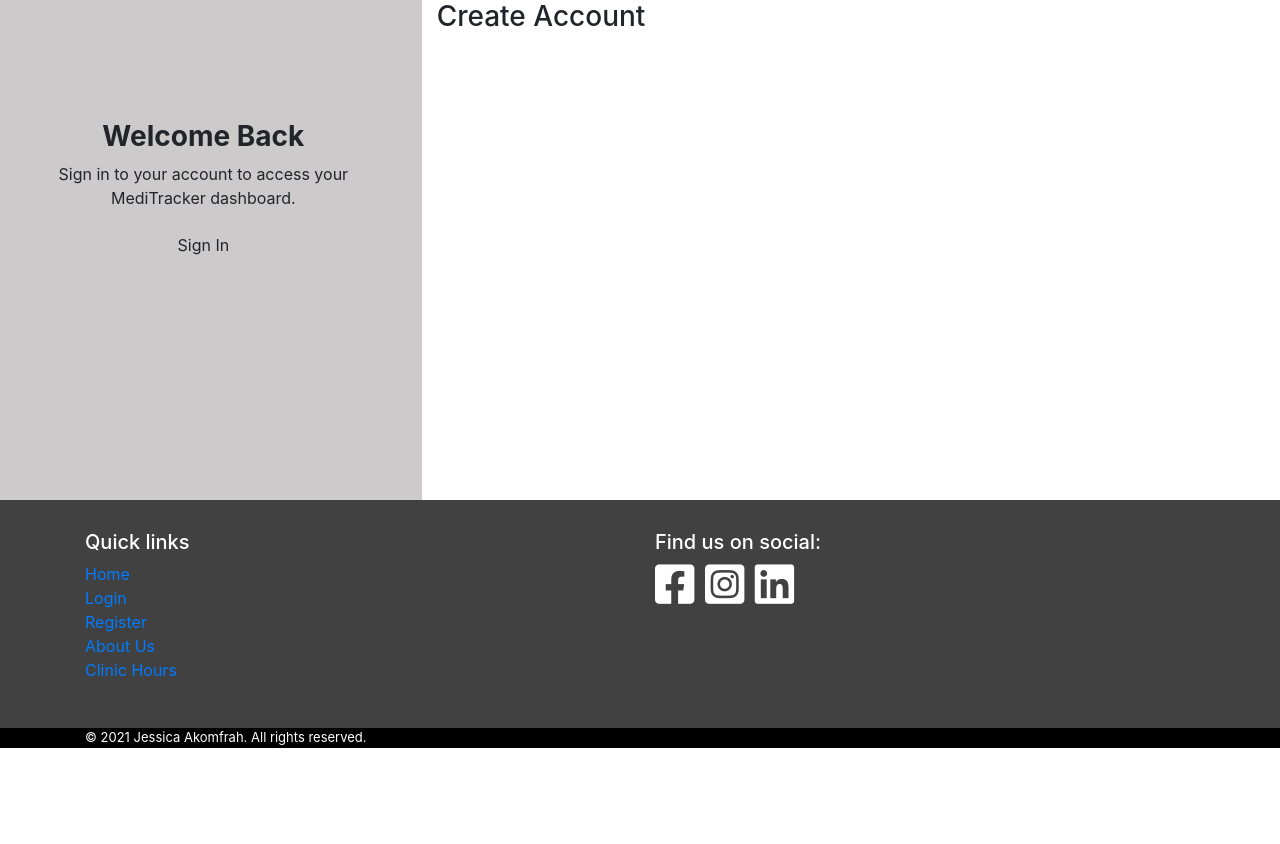
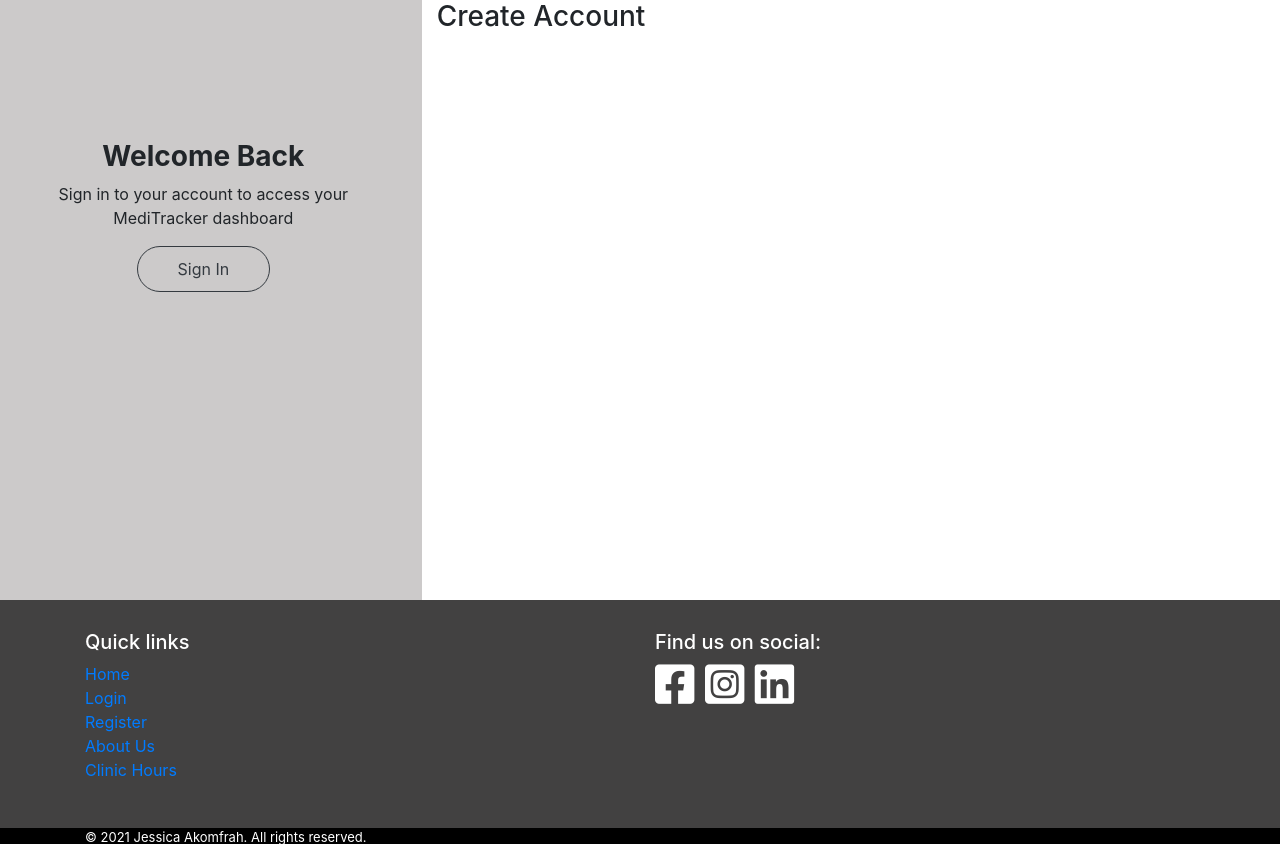
Before and after one commit to JessicaJuliet/meditracker, a Flask app: page /register in a window 1280 px wide. Shown: the part 206-1050 px from the top of the page. Before the commit the page ends 954 px from the top, so only its background shows below. Run offline with Flask 2, Linux system fonts and the light colour scheme; some libraries are stand-ins or nearby versions.

Commit message:
Add button and custom css to welcome back section in register.html

```diff
--- a/static/css/style.css
+++ b/static/css/style.css
@@ -127,13 +127,21 @@
 
 /* ----------- Register ----------- */
 
+.register {
+    height: 600px;
+}
+
 .welcome-alternate {
     background-color: rgb(204, 202, 202);
-    padding: 120px 0px 70px 0px;
+    padding-top: 140px;
     text-align: center;
-    height: 500px;
 }
 
 .welcome-alternate h3 {
     font-weight: 700;
 }
+
+.welcome-alternate .btn {
+    border-radius: 40px;
+    padding: 10px 40px 10px 40px;
+}
--- a/templates/pages/register.html
+++ b/templates/pages/register.html
@@ -1,13 +1,14 @@
 {% extends "layout/base.html" %}
 {% block content %}
     <div class="">
-        <div class="row">
+        <div class="row register">
             <div class="col-sm-4 welcome-alternate">
                 <h3>Welcome Back</h3>
                 <p>
-                    Sign in to your account to access your <br> MediTracker dashboard.
+                    Sign in to your account to access your <br> MediTracker dashboard
                 </p>
-                <button class="btn">Sign In</button>
+                <!-- Resource: https://getbootstrap.com/docs/4.0/components/buttons/ -->
+                <button class="btn btn-outline-dark">Sign In</button>
             </div>
             <div class="col-sm-8">
                 <h3>Create Account</h3>
```
